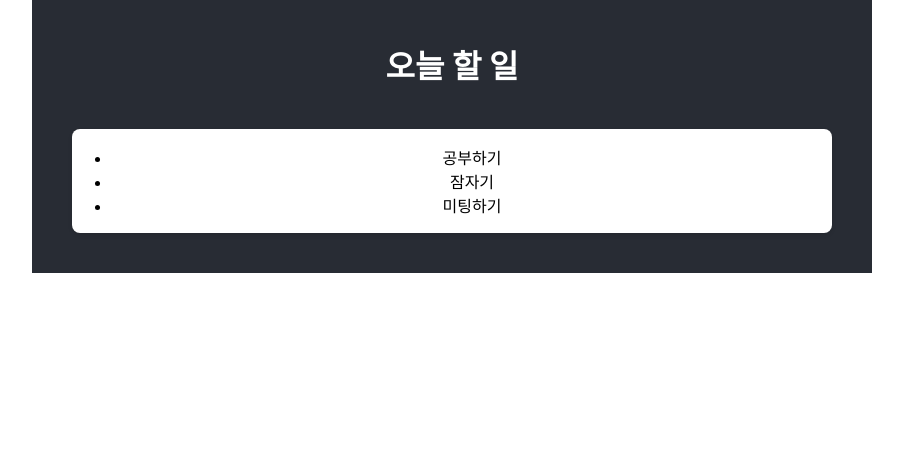
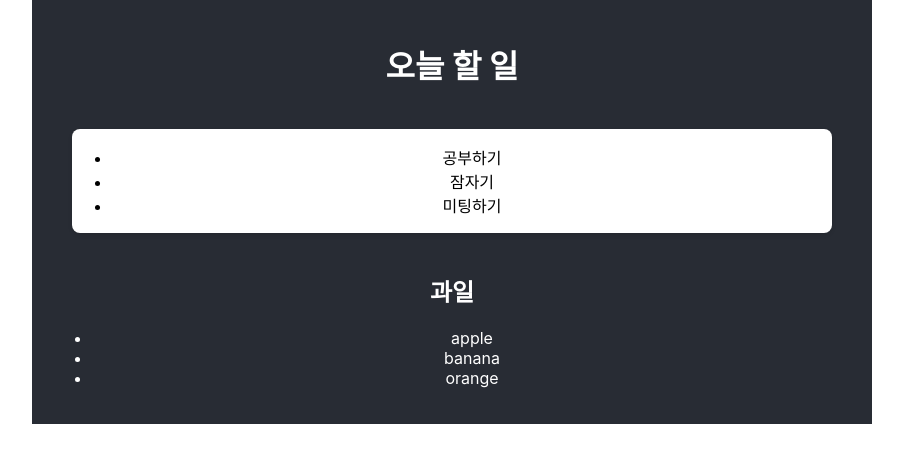
Before and after one commit to gyeong-k/todolist, a React (Create React App) app: page / in a window 1280 px wide. Shown: the top 462 px of the page, without its empty margins (188-1091 px from the left). Built offline with nearby package versions, Linux system fonts and the light colour scheme.

Commit message:
map 함수로 반복

```diff
--- a/src/App.tsx
+++ b/src/App.tsx
@@ -2,12 +2,14 @@ import React from "react";
 import logo from "./logo.svg";
 import "./App.css";
 import TodoList from "./Todolist";
+import MapTest from "./MapTest";
 
 function App() {
   let name = "리액트";
   return (
     <div className="container">
       <TodoList></TodoList>
+      <MapTest></MapTest>
     </div>
   );
 }
--- /dev/null
+++ b/src/MapTest.tsx
@@ -0,0 +1,18 @@
+import { fireEvent } from "@testing-library/react";
+import React from "react";
+
+const MapTest = () => {
+  const fruits = ["apple", "banana", "orange"];
+  return (
+    <div>
+      <h2>과일</h2>
+      <ul>
+        {fruits.map((fruit, index) => (
+          <li key={index}>{fruit}</li> //맵 사용시 키 속성 넣어주기
+        ))}
+      </ul>
+    </div>
+  );
+};
+
+export default MapTest;
--- a/src/Todolist.tsx
+++ b/src/Todolist.tsx
@@ -27,9 +27,9 @@ const TodoList: React.FC = () => {
       <div className="container">
         <div className="board">
           <ul>
-            <li>{todos[0].text}</li>
-            <li>{todos[1].text}</li>
-            <li>{todos[2].text}</li>
+            {todos.map((todo, index) => (
+              <li key={index}>{todo.text}</li>
+            ))}
           </ul>
         </div>
       </div>
```
